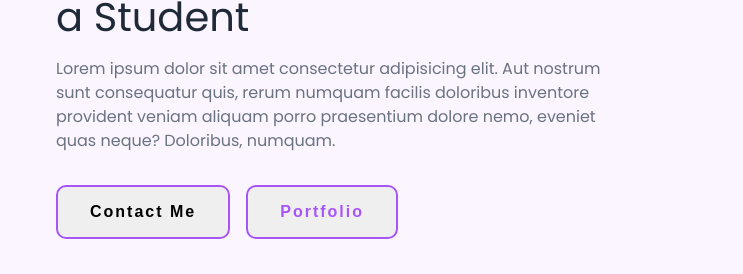
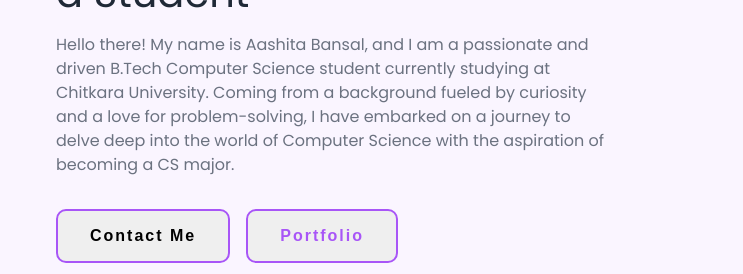
Before and after one commit to justt-ashy/Portfolio, a plain HTML site: page index.html in a window 1280 px wide. Shown: the part 325-599 px from the top of the page, 0-743 px from the left. Drawn offline with nearby package versions, Linux system fonts and the light colour scheme.

Commit message:
Update index.html
Added some introduction

```diff
--- a/index.html
+++ b/index.html
@@ -23,8 +23,8 @@
           <li><a href="#">Home</a></li>
           <li><a href="#">About</a></li>
           <li><a href="#">Resume</a></li>
-          <li><a href="#">Portfolio</a></li>
-          <li><a href="#">Contact</a></li>
+          <li><a href="page2.html">Portfolio</a></li>
+          <li><a href="page3.html">Contact</a></li>
         </ul>
       </div>
     </nav>
@@ -36,10 +36,12 @@
             I'm <span>Aashita Bansal <br /></span> a Student
           </h1>
           <p class="description">
-            Lorem ipsum dolor sit amet consectetur adipisicing elit. Aut nostrum
-            sunt consequatur quis, rerum numquam facilis doloribus inventore
-            provident veniam aliquam porro praesentium dolore nemo, eveniet quas
-            neque? Doloribus, numquam.
+            Hello there! My name is Aashita Bansal, and I am a passionate and
+            driven B.Tech Computer Science student currently studying at
+            Chitkara University. Coming from a background fueled by curiosity
+            and a love for problem-solving, I have embarked on a journey to
+            delve deep into the world of Computer Science with the aspiration of
+            becoming a CS major.
           </p>
           <div class="action__btns">
             <a href="page3.html"
```
